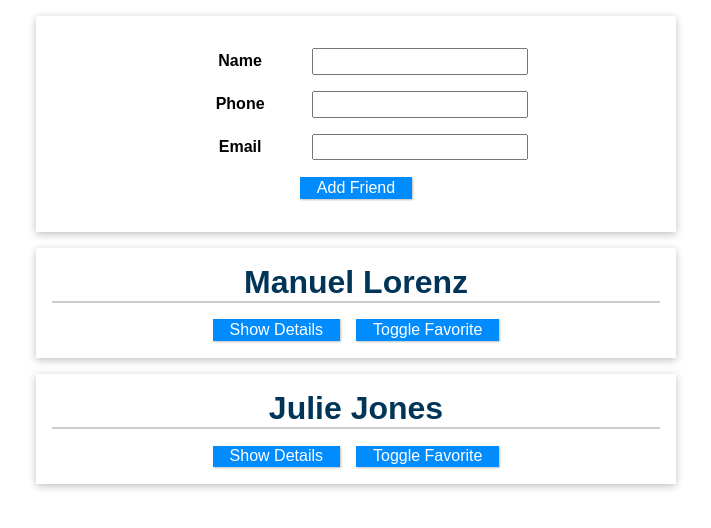
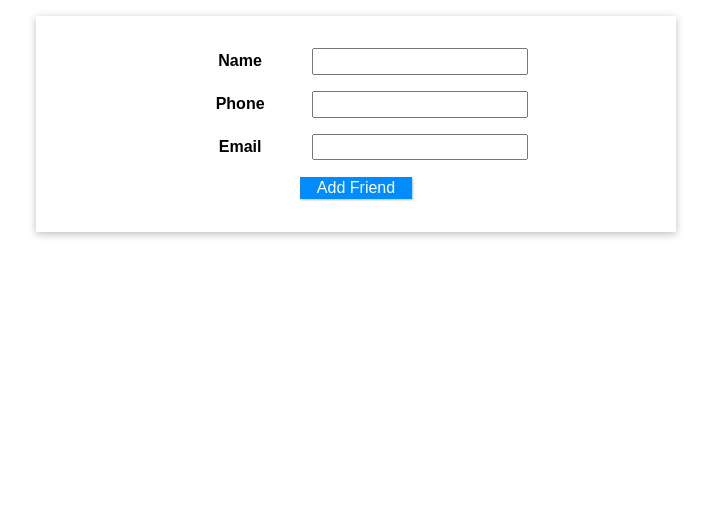
Before and after one commit to rebecca-xm/v-addressbook, a Vue app: page / in a window 1280 px wide. Shown: the top 528 px of the page, without its empty margins (284-995 px from the left). Built offline with nearby package versions, Linux system fonts and the light colour scheme.

Commit message:
feat: remove dummy data

```diff
--- a/src/App.vue
+++ b/src/App.vue
@@ -20,22 +20,7 @@
 export default {
  data() {
   return {
-   friends: [
-    {
-     id: "manuel",
-     name: "Manuel Lorenz",
-     phone: "0123 45678 90",
-     email: "manuel@localhost.com",
-     isFavorite: false,
-    },
-    {
-     id: "julie",
-     name: "Julie Jones",
-     phone: "0987 654421 21",
-     email: "julie@localhost.com",
-     isFavorite: false,
-    },
-   ],
+   friends: [],
   };
  },
  methods: {
```
